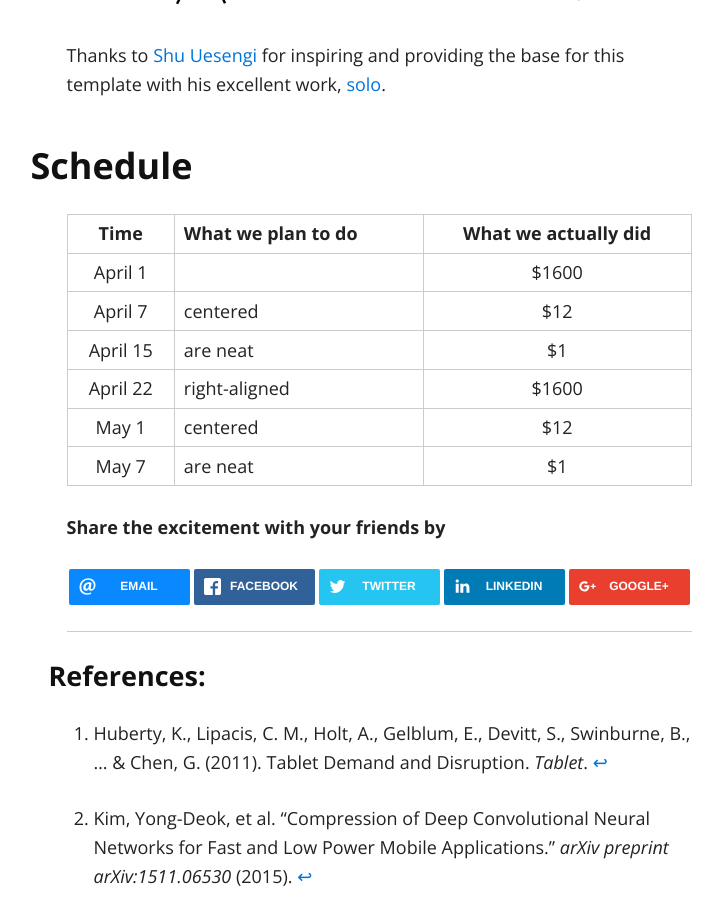
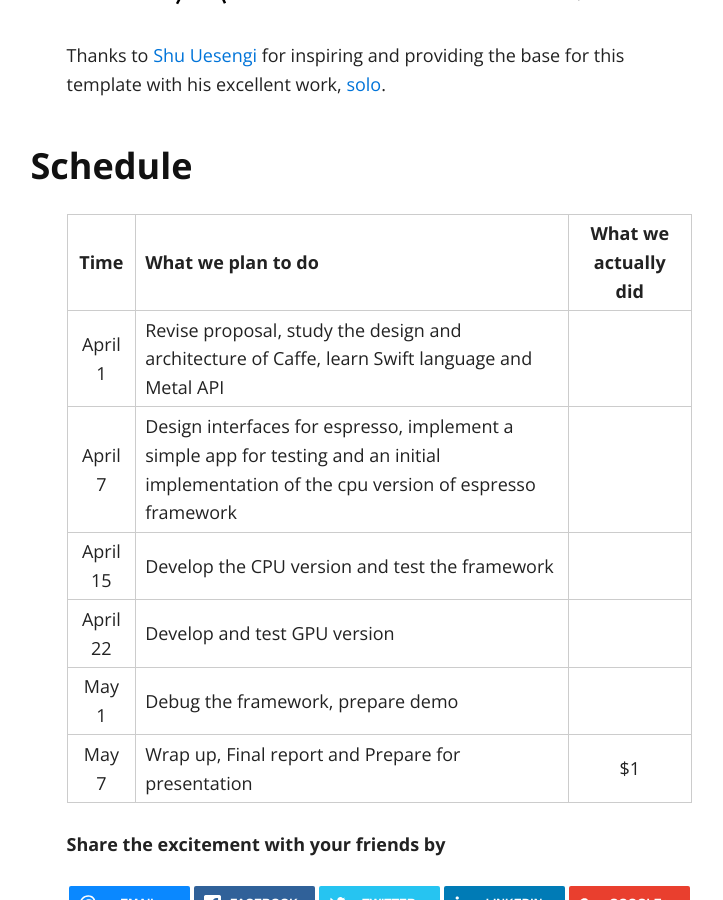
Before and after one commit to codinfox/espresso, a Jekyll site: the page built from index.md, in a window 1280 px wide and 900 px high, scrolled down 3989 px. Shown: the whole window, without its empty margins (261-984 px from the left). Built offline with Jekyll 4.4.1, drawn with Linux system fonts in a browser that asks for light colours; nearby versions of some CDN libraries.

Commit message:
Added schedule

```diff
--- a/index.md
+++ b/index.md
@@ -86,12 +86,12 @@ Thanks to [Shu Uesengi](https://github.com/chibicode) for inspiring and providin
 
 |   Time    | What we plan to do | What we actually did  |
 |:---------:|:-------------------|:-----:|
-| April 1   |       | $1600 |
-| April 7   | centered           |   $12 |
-| April 15  | are neat     |    $1 |
-| April 22  | right-aligned| $1600 |
-| May 1     | centered     |   $12 |
-| May 7 	| are neat     |    $1 |
+| April 1   | Revise proposal, study the design and architecture of Caffe, learn Swift language and Metal API      |  |
+| April 7   | Design interfaces for espresso, implement a simple app for testing and an initial implementation of the cpu version of espresso framework           |    |
+| April 15  | Develop the CPU version and test the framework  |     |
+| April 22  | Develop and test GPU version |  |
+| May 1     | Debug the framework, prepare demo |   |
+| May 7 	| Wrap up, Final report and Prepare for presentation     |    $1 |
 
 **Share the excitement with your friends by**
 {% include sharing.html %}
```
